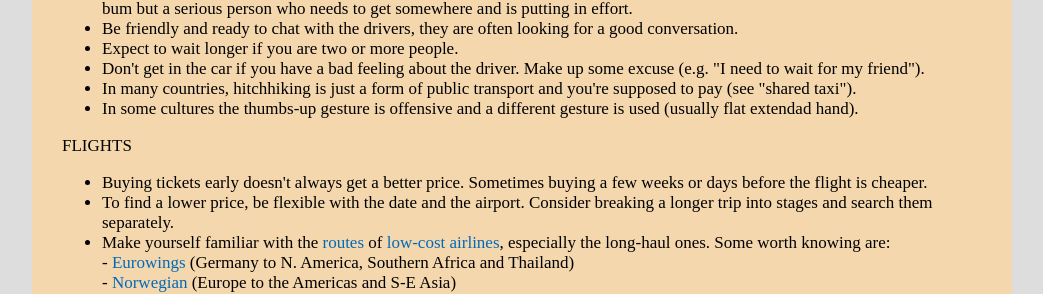
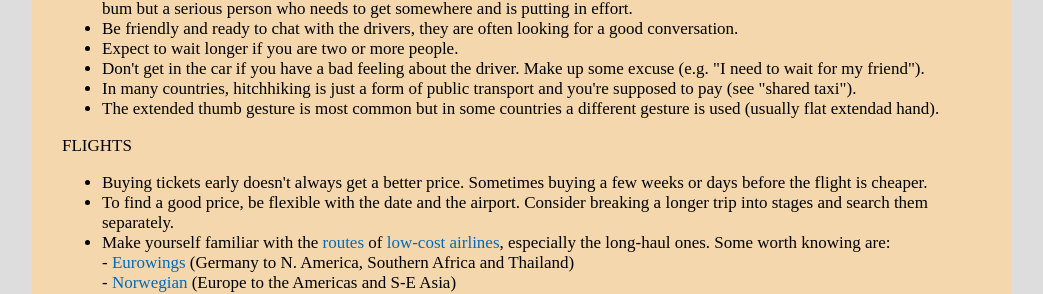
Before and after one commit to witbag/witbag.github.io, a Jekyll site: the page built from travel/transport.html, in a window 1280 px wide. Shown: the part 1160-1454 px from the top of the page, without its empty margins (118-1161 px from the left). Built offline with Jekyll 4.4.1, drawn with Linux system fonts in a browser that asks for light colours.

Commit message:
Update transport.html

```diff
--- a/travel/transport.html
+++ b/travel/transport.html
@@ -55,12 +55,12 @@ HITCHHIKING<br>
 <li>Expect to wait longer if you are two or more people.<br>
 <li>Don't get in the car if you have a bad feeling about the driver. Make up some excuse (e.g. "I need to wait for my friend").<br>
 <li>In many countries, hitchhiking is just a form of public transport and you're supposed to pay (see "shared taxi").<br>
-<li>In some cultures the thumbs-up gesture is offensive and a different gesture is used (usually flat extendad hand).<br>
+<li>The extended thumb gesture is most common but in some countries a different gesture is used (usually flat extendad hand).<br>
 </ul>
 FLIGHTS<br>
 <ul>
 <li>Buying tickets early doesn't always get a better price. Sometimes buying a few weeks or days before the flight is cheaper.<br>
-<li>To find a lower price, be flexible with the date and the airport. Consider breaking a longer trip into stages and search them separately.<br>
+<li>To find a good price, be flexible with the date and the airport. Consider breaking a longer trip into stages and search them separately.<br>
 <li>Make yourself familiar with the <a href="https://www.flightconnections.com" target=_blank>routes</a> of <a href="https://en.wikipedia.org/wiki/List_of_low-cost_airlines" target=_blank>low-cost airlines</a>, especially the long-haul ones. Some worth knowing are: <br>
 - <a href="https://www.eurowings.com/en.html" target=_blank>Eurowings</a> (Germany to N. America, Southern Africa and Thailand)<br>
 - <a href="https://www.norwegian.com/" target=_blank>Norwegian</a> (Europe to the Americas and S-E Asia)<br>
```
